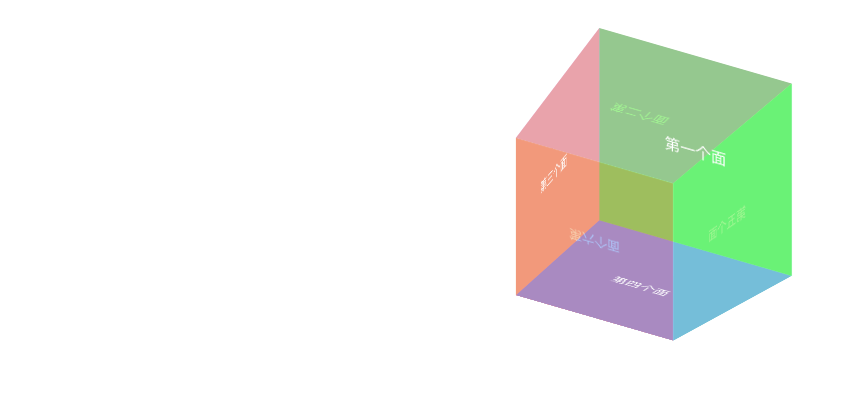
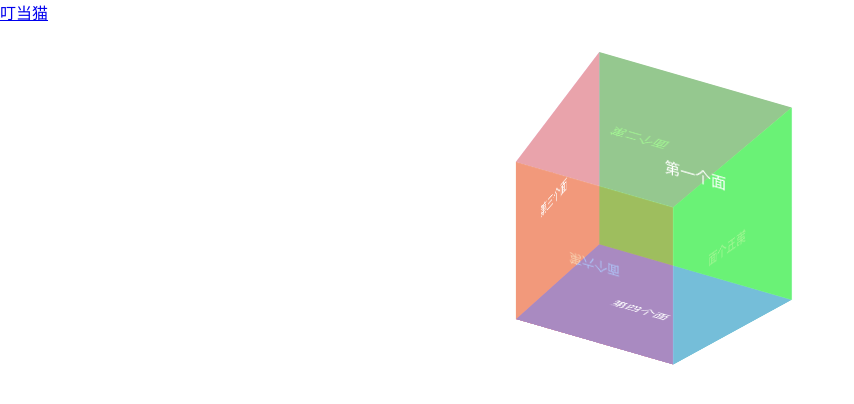
Before and after one commit to Mytomorrow123/aaa, a plain HTML site: page index.html in a window 1280 px wide. Shown: the whole page, without its empty margins (0-854 px from the left). Drawn offline with Linux system fonts and the light colour scheme.

Commit message:
第二次

```diff
--- a/index.html
+++ b/index.html
@@ -57,7 +57,7 @@
     </style>
 </head>
 <body>
-<a href="aaa.html"></a>
+<a href="aaa.html">叮当猫</a>
 <div class="box">
     <div class="front">第一个面</div>
     <div class="top">第二个面</div>
```
